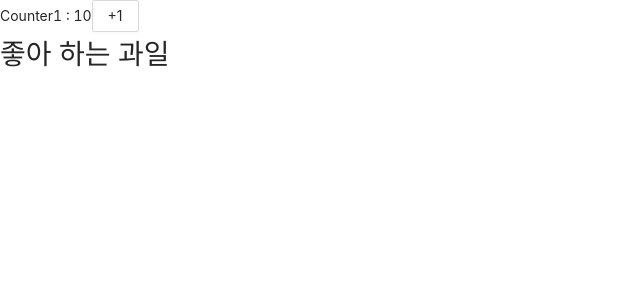
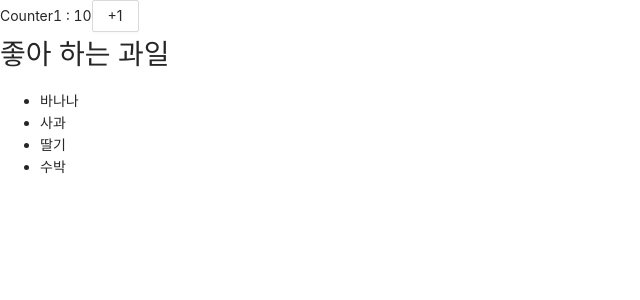
Before and after one commit to zalpheein/django-with-react-rev4, a React (Create React App) app: page / in a window 1280 px wide. Shown: the top 300 px of the page, without its empty margins (0-640 px from the left). Built offline with nearby package versions, Linux system fonts and the light colour scheme.

Commit message:
리스트로 과일 이름 순회 마무리...

```diff
--- a/src/App.js
+++ b/src/App.js
@@ -27,14 +27,14 @@ class Counter1 extends React.Component {
 
 class FruitComponent extends React.Component {
     render() {
-        const fruits = ["바나나", "사과", "딸기"]
+        const fruits = ["바나나", "사과", "딸기", "수박"]
         return (
             <div>
                 <h1>좋아 하는 과일</h1>
                 <ul>
                     {   // 중괄호로 시작
                         fruits.map(name => { // name 으로 순회
-
+                            return <li>{name}</li>;
                         })
                     }
                 </ul>
```
